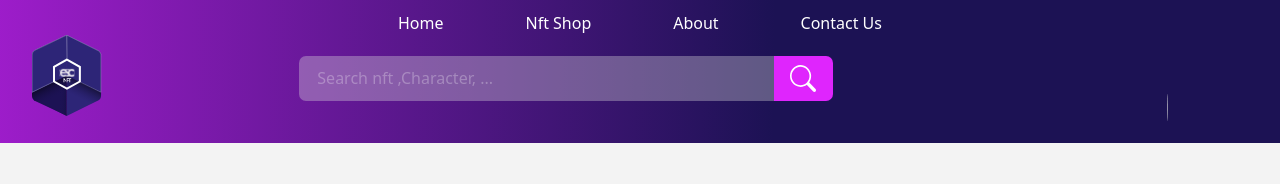
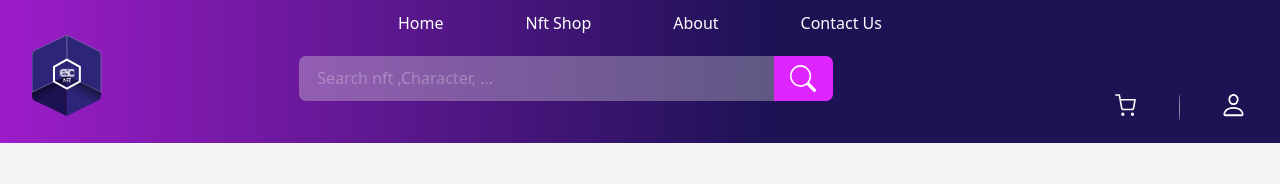
Before and after one commit to danyalbani240/NFTShop, a Nuxt app: page /create-token in a window 1280 px wide. Shown: the top 184 px of the page. Built offline with nearby package versions, Linux system fonts and the light colour scheme.

Commit message:
transition for icons

```diff
--- a/components/TheHeader.vue
+++ b/components/TheHeader.vue
@@ -21,9 +21,21 @@
 
       <div class="self-end mr-9 lg:block hidden">
         <div class="buttons flex justify-between">
-          <div class="h-full cart cursor-pointer"></div>
+          <div class="h-full transition-all cart cursor-pointer">
+            <img
+              class="transition-all"
+              src="../assets/images/cart.svg"
+              alt=""
+            />
+          </div>
           <div class="divider"></div>
-          <div class="profile cursor-pointer h-full w-6"></div>
+          <div class="profile transition-all cursor-pointer h-full">
+            <img
+              class="transition-all"
+              src="../assets/images/person.svg"
+              alt=""
+            />
+          </div>
         </div>
       </div>
       <!-- mobile -->
```
